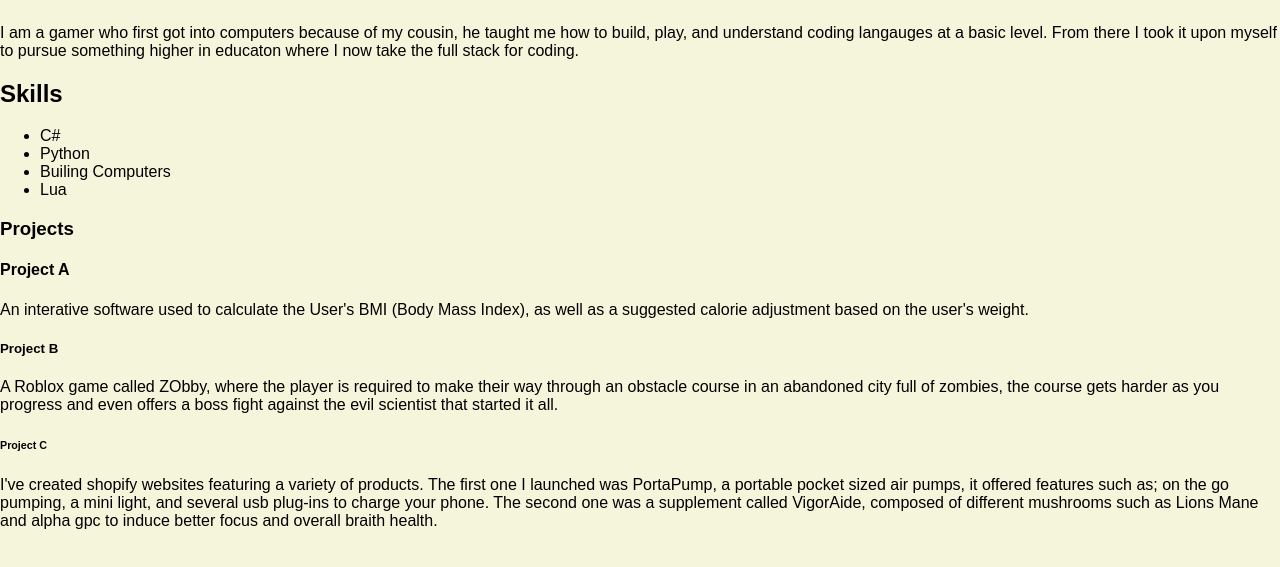
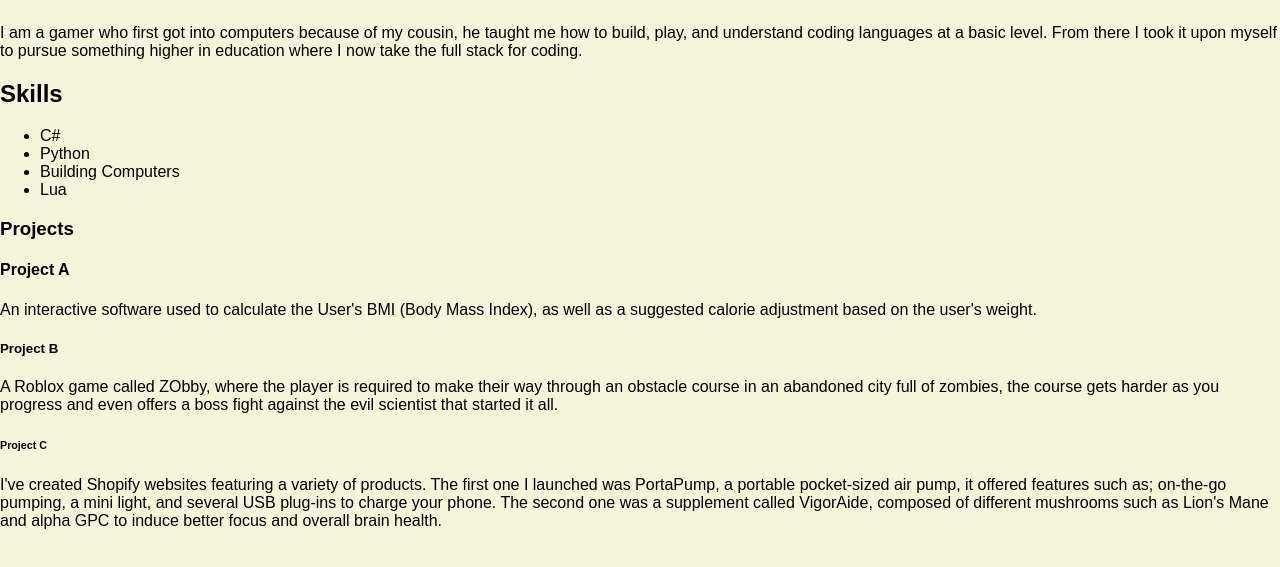
Before and after one commit to matthew41305/COMP-001A-PersonalPortfolio, a plain HTML site: page index.html in a window 1280 px wide. Shown: the part 115-682 px from the top of the page. Drawn offline with Linux system fonts and the light colour scheme.

Commit message:
Corrected for resubmission

```diff
--- a/index.html
+++ b/index.html
@@ -1,18 +1,18 @@
 <!DOCTYPE html>
-<!-- This is a website for a personal portfolio for the class-->
+<!-- This is a website for a personal portfolio for the class -->
 <html lang="en">
+
 <head>
-
-</head>
-
     <meta charset="utf-8">
     <link rel="stylesheet" href="main.css">
     <title>Matthew Hudson</title>
+</head>
 
+<body>
     <h1>Biography</h1>
     <div>I am a gamer who first got into computers because of my cousin,
-he taught me how to build, play, and understand coding langauges at a basic
-level. From there I took it upon myself to pursue something higher in educaton
+        he taught me how to build, play, and understand coding languages at a basic
+        level. From there I took it upon myself to pursue something higher in education
         where I now take the full stack for coding.
     </div>
 
@@ -20,14 +20,14 @@ where I now take the full stack for coding.
     <ul>
         <li>C#</li>
         <li>Python</li>
-    <li>Builing Computers</li>
+        <li>Building Computers</li>
         <li>Lua</li>
     </ul>
 
     <h3>Projects</h3>
 
     <h4>Project A</h4>
-<div>An interative software used to calculate the User's BMI (Body Mass
+    <div>An interactive software used to calculate the User's BMI (Body Mass
         Index), as well as a suggested calorie adjustment based on the user's weight.
     </div>
 
@@ -40,9 +40,10 @@ it all.
     </div>
 
     <h6>Project C</h6>
-<div>I've created shopify websites featuring a variety of products. The first one I launched was PortaPump, a portable pocket sized air pumps, it offered features
-    such as; on the go pumping, a mini light, and several usb plug-ins to charge your phone. The second one was a supplement called VigorAide, composed of different mushrooms
-    such as Lions Mane and alpha gpc to induce better focus and overall braith health.
+    <div>I've created Shopify websites featuring a variety of products. The first one I launched was PortaPump, a portable pocket-sized air pump, it offered features
+        such as; on-the-go pumping, a mini light, and several USB plug-ins to charge your phone. The second one was a supplement called VigorAide, composed of different mushrooms
+        such as Lion's Mane and alpha GPC to induce better focus and overall brain health.
     </div>
+</body>
 
 </html>
--- a/main.css
+++ b/main.css
@@ -5,7 +5,7 @@ margin: 0;
 padding: 0;
     font-family: Arial, sans-serif;
 }
-
+/*descending order headers bigger to smaller*/
 h1, h2, h3, h4, h5, h6
 
 {
```
Lines whose indentation alone changed are shown as unchanged.
